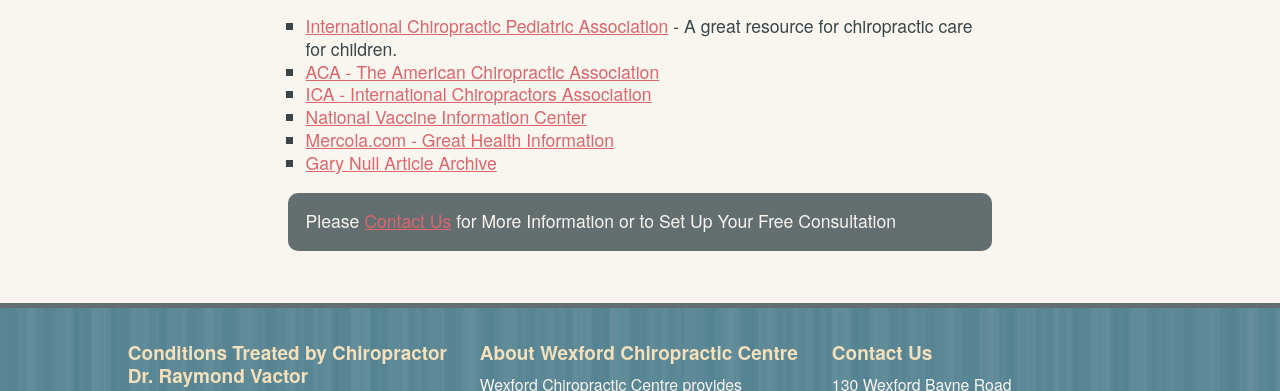
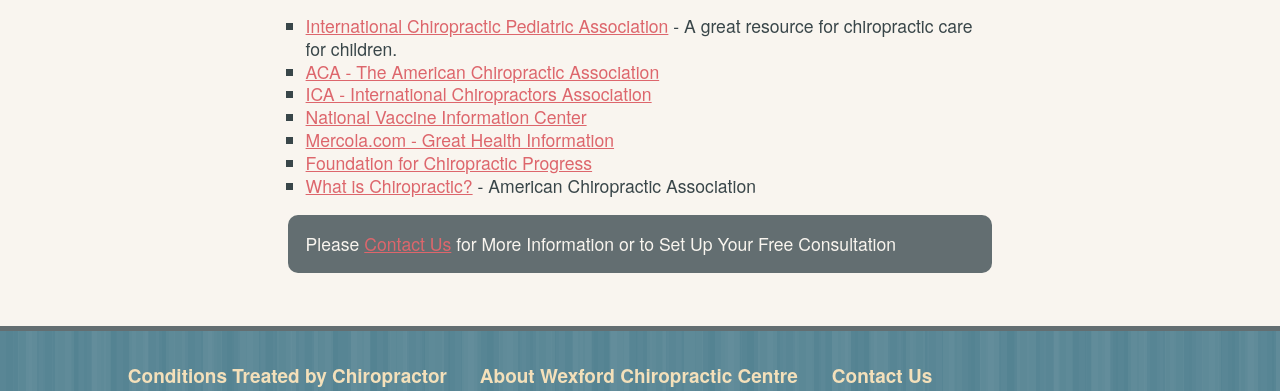
Before and after one commit to bradfrost/wexfordchiropractic, a plain HTML site: page links.html in a window 1280 px wide. Shown: the part 251-642 px from the top of the page. Drawn offline with Linux system fonts and the light colour scheme.

Commit message:
removed Gary Null link, add 2 new links

```diff
--- a/links.html
+++ b/links.html
@@ -43,7 +43,8 @@
 				<li><a href="http://www.chiropractic.org/" target="_blank">ICA - International Chiropractors Association</a></li>
 				<li><a href="http://www.nvic.org/" target="_blank">National Vaccine Information Center</a></li>
 				<li><a href="http://www.mercola.com/" target="_blank">Mercola.com - Great Health Information</a></li>
-				<li><a href="http://blog.garynull.com/?page_id=2" target="_blank">Gary Null Article Archive</a></li>
+				<li><a href="http://www.yes2chiropractic.org/" target="_blank">Foundation for Chiropractic Progress</a></li>
+				<li><a href="https://www.acatoday.org/level2_css.cfm?T1ID=13&T2ID=61">What is Chiropractic?</a> - American Chiropractic Association</li>
 				<!-- <li><a href="http://www.chiro.org/" target="_blank">The Chiropractic Resource Organization</a> - Chiropractic News and Resources.</li>
 	  			<li><a href="http://www.chiroweb.com//" target="_blank">ChiroWeb.com</a> - ChiroWeb is your portal for the latest in alternative medical news, information and research breakthroughs on the web.</li>
 	  			<li><a href="http://www.planetc1.com/" target="_blank">Planetchiropractic.com</a> - A useful resource of all things chiropractic.</li>
```
